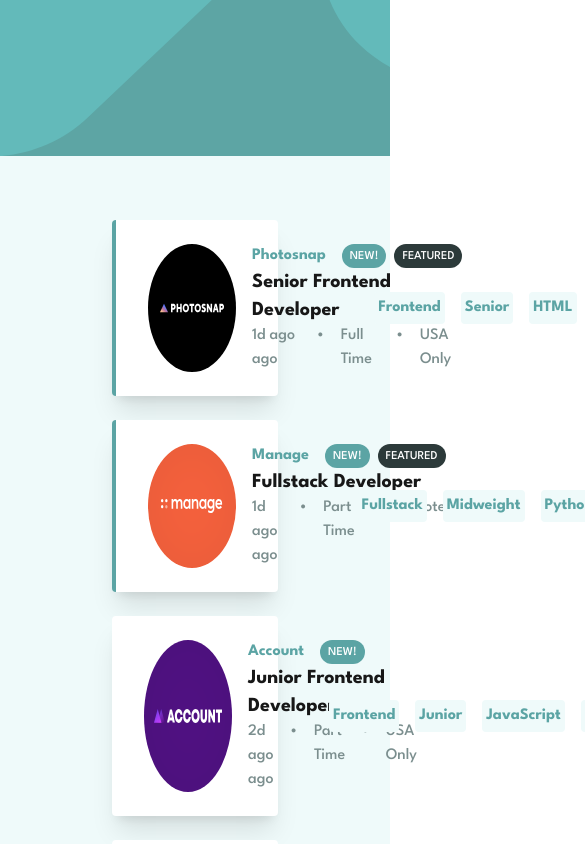
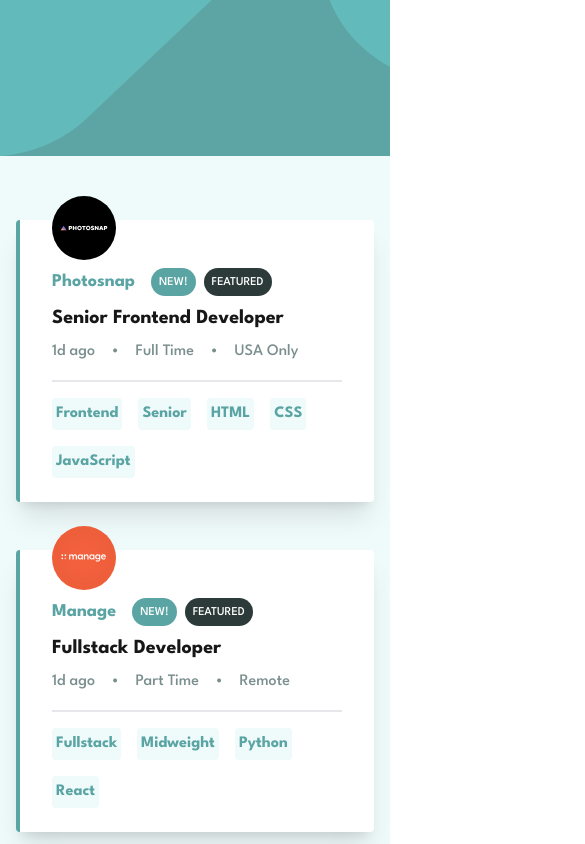
Before and after one commit to jialatteo/frontend-mentor-react-tailwind, a Next.js app: page /job-listings in a window 390 px wide. Shown: the top 844 px of the page, 585 px wide, since content can reach past the window. Built offline with nearby package versions, Linux system fonts and the light colour scheme.

Commit message:
Done with job listings

```diff
--- a/src/app/job-listings/JobListing.js
+++ b/src/app/job-listings/JobListing.js
@@ -8,13 +8,17 @@ export default function JobListing({ jobData, setJobFilters }) {
   return (
     <div
       key={jobData.id}
-      className={`border-job-listings-desaturated-dark-cyan flex items-center justify-between rounded ${jobData.featured ? "border-l-4" : ""} bg-white p-6 px-8 shadow-xl`}
+      className={`border-job-listings-desaturated-dark-cyan flex flex-col justify-between divide-y-2 rounded md:flex-row md:items-center md:divide-y-0 ${jobData.featured ? "border-l-4" : ""} bg-white p-6 px-8 shadow-xl`}
     >
-      <div className="flex gap-4">
-        <img src={jobData.logo} alt={jobData.company} />
-        <div className="flex flex-col justify-between">
+      <div className="relative flex flex-col pb-4 md:flex-row md:gap-4 md:pb-0">
+        <img
+          className="absolute -top-12 h-16 w-16 md:relative md:top-0 md:h-28 md:w-28"
+          src={jobData.logo}
+          alt={jobData.company}
+        />
+        <div className="mt-6 flex flex-col justify-between gap-2 md:mt-0 md:gap-0">
           <div className="flex">
-            <p className="text-job-listings-desaturated-dark-cyan mr-4 font-bold">
+            <p className="text-job-listings-desaturated-dark-cyan mr-4 text-lg font-bold">
               {jobData.company}
             </p>
             {jobData.new && (
@@ -30,7 +34,7 @@ export default function JobListing({ jobData, setJobFilters }) {
           </div>
           <p className="text-xl font-bold">{jobData.position}</p>
           <div className="text-job-listings-dark-grayish-cyan flex gap-4">
-            <p>{jobData.postedAt} ago</p>
+            <p> {jobData.postedAt} </p>
             <p> • </p>
             <p> {jobData.contract} </p>
             <p> • </p>
@@ -38,7 +42,7 @@ export default function JobListing({ jobData, setJobFilters }) {
           </div>
         </div>
       </div>
-      <div className="flex gap-4">
+      <div className="flex flex-wrap gap-4 pt-4 md:pt-0">
         {filterTablets.map((filterTablet) => (
           <div
             key={filterTablet}
--- a/src/app/job-listings/page.js
+++ b/src/app/job-listings/page.js
@@ -19,8 +19,8 @@ export default function JobListings() {
     >
       <div className="relative h-[156px] bg-[#5DA5A4] bg-[url('/job-listings/bg-header-desktop.svg')]">
         {jobFilters?.length > 0 && (
-          <div className="absolute -bottom-7 left-28 right-28 flex h-auto items-center justify-between rounded bg-white px-6 py-4">
-            <div className="flex flex-wrap gap-2">
+          <div className="absolute -bottom-7 left-4 right-4 flex h-auto items-center justify-between rounded bg-white px-6 py-4 xl:left-28 xl:right-28">
+            <div className="flex flex-wrap gap-4">
               {jobFilters.map((jobFilter) => (
                 <div
                   className="group flex cursor-pointer items-center"
@@ -51,7 +51,7 @@ export default function JobListings() {
           </div>
         )}
       </div>
-      <div className="flex flex-col gap-6 px-28 py-16">
+      <div className="flex flex-col gap-12 px-4 py-16 md:gap-6 xl:px-28">
         {data
           .filter((jobData) => {
             return jobFilters.length > 0
```
